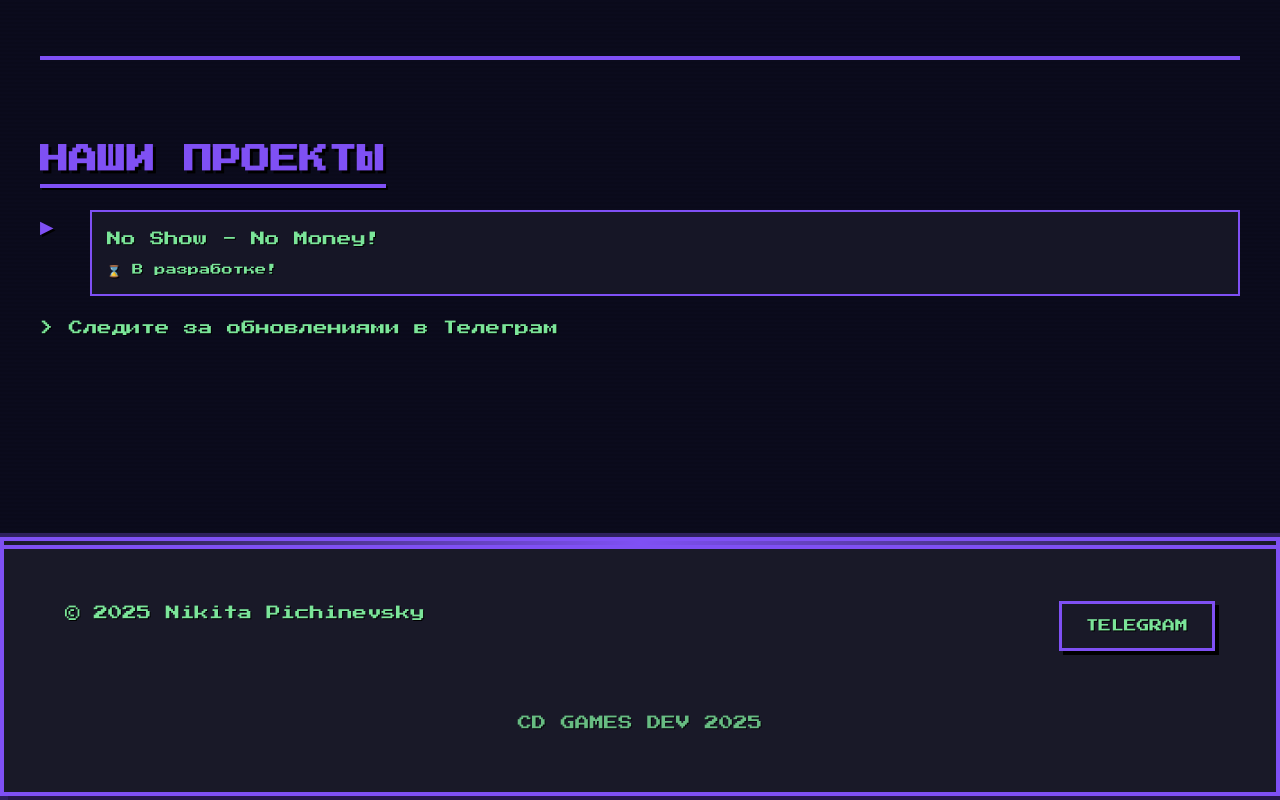
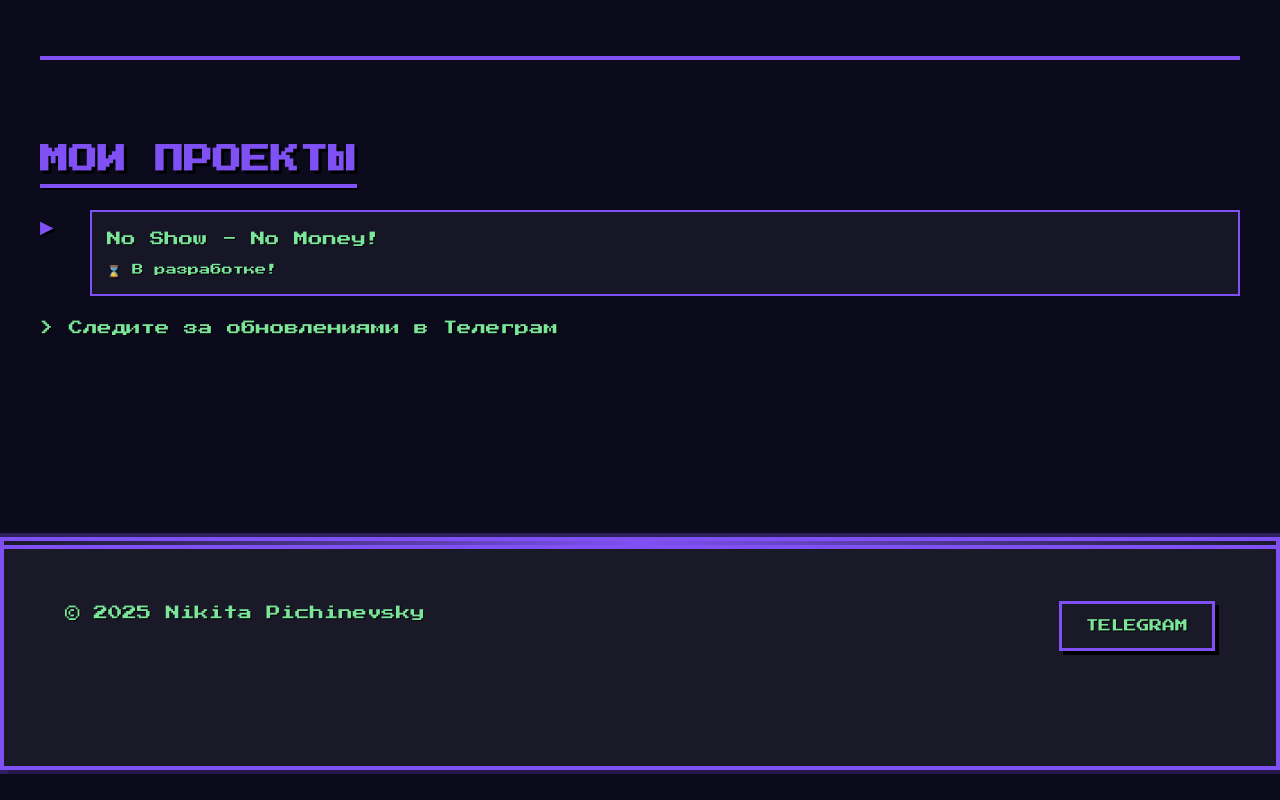
Before and after one commit to pichipup/PichinevskyDevelopment, a plain HTML site: page index.html in a window 1280 px wide. Shown: the part 1319-2119 px from the top of the page. After the commit the page ends 2093 px from the top, so only its background shows below. Drawn offline with Linux system fonts and the light colour scheme.

Commit message:
Update index.html

```diff
--- a/index.html
+++ b/index.html
@@ -83,7 +83,7 @@
                 </div>
             </div>
             <div class="copyright">
-                <p class="glitch-effect" data-text="CD GAMES DEV 2025">CD GAMES DEV 2025</p>
+                <p class="glitch-effect" data-text=""></p>
             </div>
         </div>
     </footer>
@@ -245,16 +245,16 @@
                 "service3": "Программирование",
                 "service4": "2D 3D графика",
                 "service5": "Игровые сценарии",
-                "portfolio-title": "НАШИ ПРОЕКТЫ",
+                "portfolio-title": "МОИ ПРОЕКТЫ",
                 "portfolio-text2": "> Следите за обновлениями в Телеграм",
                 "footer-text": "© 2025 Nikita Pichinevsky",
                 "telegram-link": "TELEGRAM"
             },
             en: {
                 "nav-home": "HOME",
-                "nav-about": "ABOUT",
+                "nav-about": "ABOUT ME",
                 "nav-services": "SPECIALIZATION",
-                "nav-portfolio": "OUR GAMES",
+                "nav-portfolio": "MY GAMES",
                 "home-title": "WELCOME ",
                 "home-subtitle": "> GAMES ARE A WAY TO RELAX",
                 "about-title": "ABOUT ME",
```
